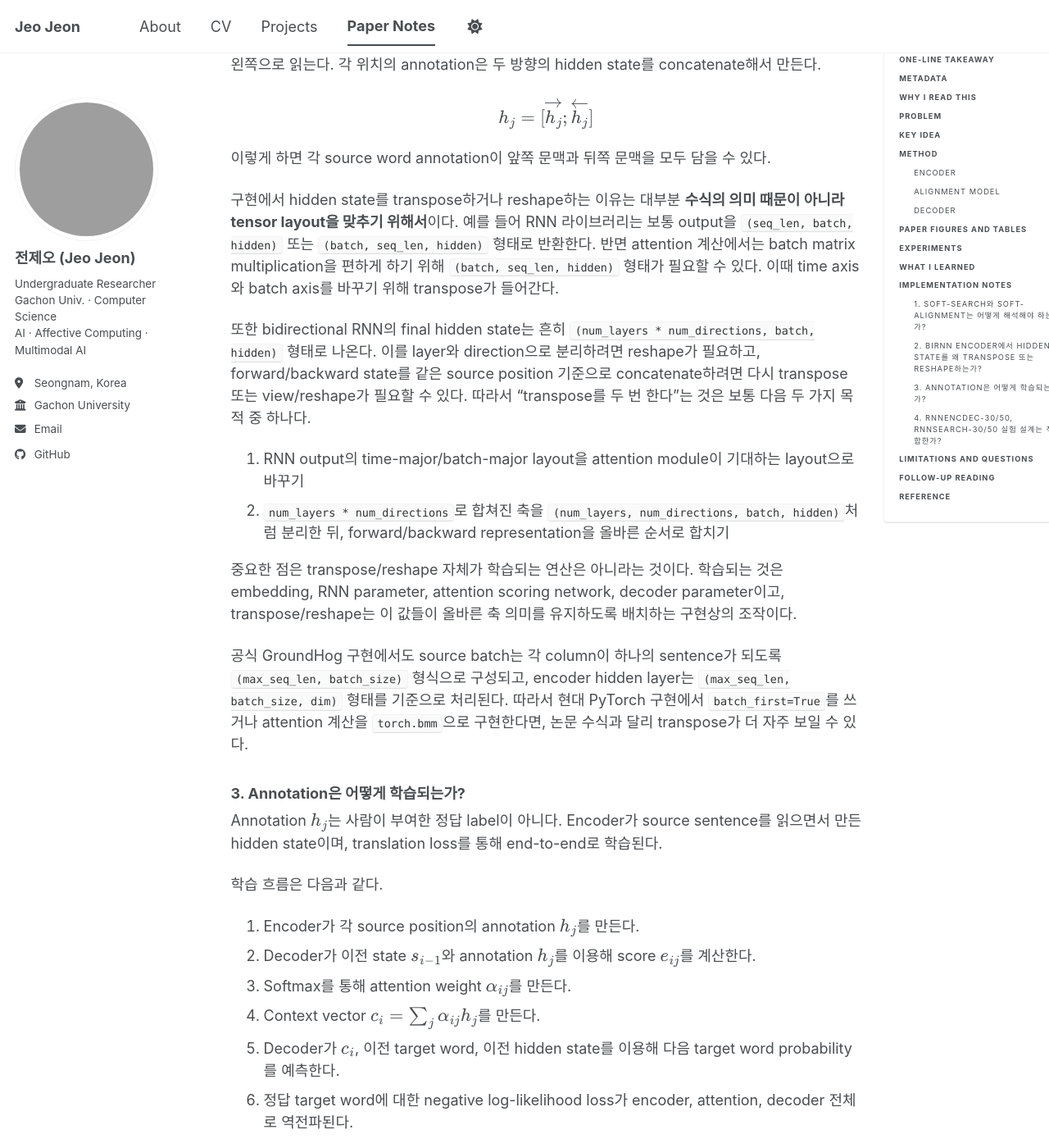
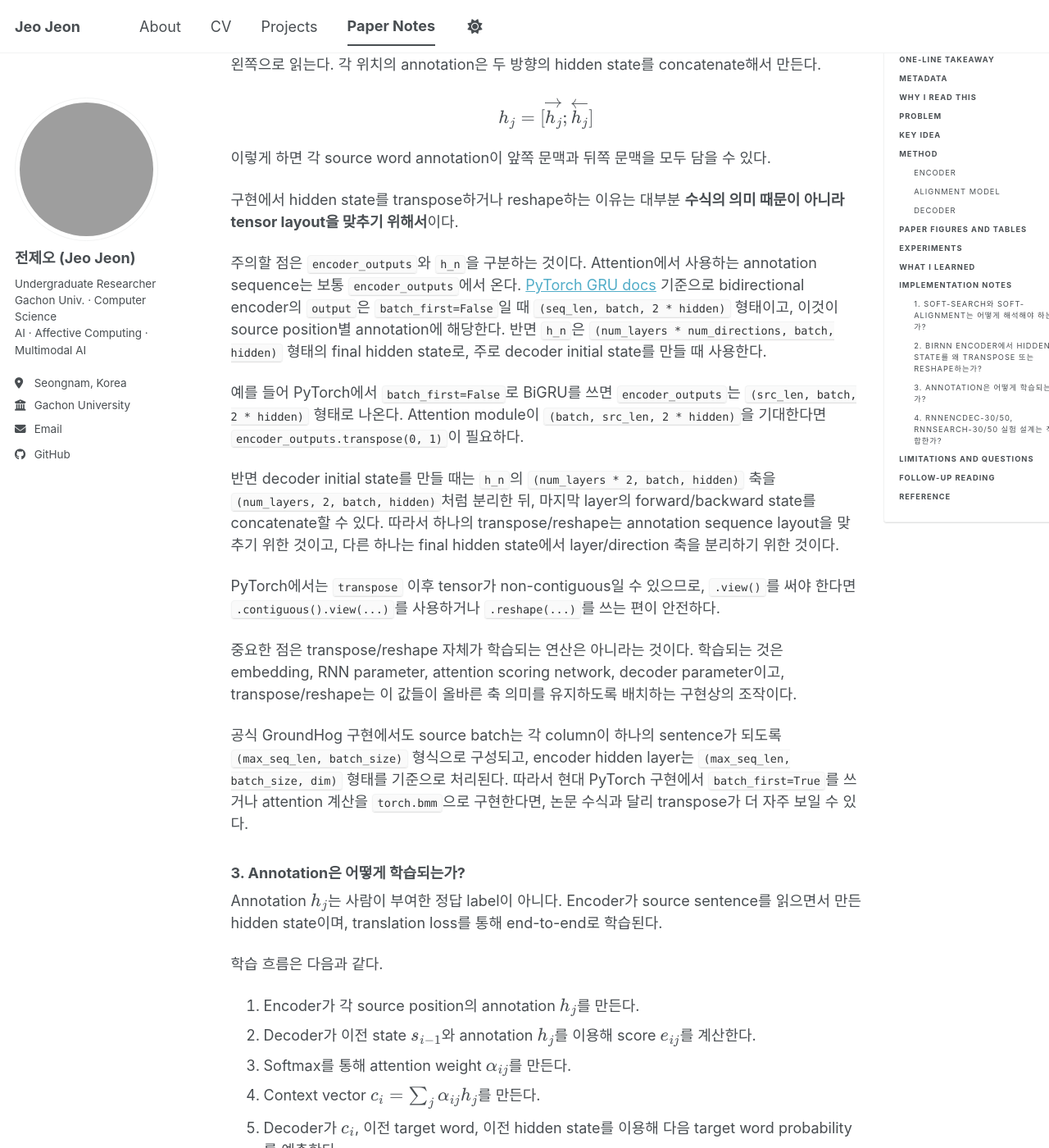
Before and after one commit to ZEO1122/ZEO1122.github.io, a Jekyll site: the page built from _pages/bahdanau-2014-nmt-attention.md, in a window 1280 px wide and 1400 px high, scrolled down 7153 px. Shown: the whole window at 82% size. Built offline with Jekyll 4.4.1, drawn with Linux system fonts in a browser that asks for light colours; a script bundle is joined from its source files by our own code; library files that are not in the unit come from our copies; some of the changed text lies outside the part shown; grey boxes are pictures that could not be loaded.

Commit message:
Polish Bahdanau implementation notes

```diff
--- a/_pages/bahdanau-2014-nmt-attention.md
+++ b/_pages/bahdanau-2014-nmt-attention.md
@@ -344,12 +344,15 @@ $$
 
 이렇게 하면 각 source word annotation이 앞쪽 문맥과 뒤쪽 문맥을 모두 담을 수 있다.
 
-구현에서 hidden state를 transpose하거나 reshape하는 이유는 대부분 **수식의 의미 때문이 아니라 tensor layout을 맞추기 위해서**이다. 예를 들어 RNN 라이브러리는 보통 output을 `(seq_len, batch, hidden)` 또는 `(batch, seq_len, hidden)` 형태로 반환한다. 반면 attention 계산에서는 batch matrix multiplication을 편하게 하기 위해 `(batch, seq_len, hidden)` 형태가 필요할 수 있다. 이때 time axis와 batch axis를 바꾸기 위해 transpose가 들어간다.
+구현에서 hidden state를 transpose하거나 reshape하는 이유는 대부분 **수식의 의미 때문이 아니라 tensor layout을 맞추기 위해서**이다.
 
-또한 bidirectional RNN의 final hidden state는 흔히 `(num_layers * num_directions, batch, hidden)` 형태로 나온다. 이를 layer와 direction으로 분리하려면 reshape가 필요하고, forward/backward state를 같은 source position 기준으로 concatenate하려면 다시 transpose 또는 view/reshape가 필요할 수 있다. 따라서 “transpose를 두 번 한다”는 것은 보통 다음 두 가지 목적 중 하나다.
+주의할 점은 `encoder_outputs`와 `h_n`을 구분하는 것이다. Attention에서 사용하는 annotation sequence는 보통 `encoder_outputs`에서 온다. [PyTorch GRU docs](https://docs.pytorch.org/docs/stable/generated/torch.nn.GRU.html) 기준으로 bidirectional encoder의 `output`은 `batch_first=False`일 때 `(seq_len, batch, 2 * hidden)` 형태이고, 이것이 source position별 annotation에 해당한다. 반면 `h_n`은 `(num_layers * num_directions, batch, hidden)` 형태의 final hidden state로, 주로 decoder initial state를 만들 때 사용한다.
 
-1. RNN output의 time-major/batch-major layout을 attention module이 기대하는 layout으로 바꾸기
-2. `num_layers * num_directions`로 합쳐진 축을 `(num_layers, num_directions, batch, hidden)`처럼 분리한 뒤, forward/backward representation을 올바른 순서로 합치기
+예를 들어 PyTorch에서 `batch_first=False`로 BiGRU를 쓰면 `encoder_outputs`는 `(src_len, batch, 2 * hidden)` 형태로 나온다. Attention module이 `(batch, src_len, 2 * hidden)`을 기대한다면 `encoder_outputs.transpose(0, 1)`이 필요하다.
+
+반면 decoder initial state를 만들 때는 `h_n`의 `(num_layers * 2, batch, hidden)` 축을 `(num_layers, 2, batch, hidden)`처럼 분리한 뒤, 마지막 layer의 forward/backward state를 concatenate할 수 있다. 따라서 하나의 transpose/reshape는 annotation sequence layout을 맞추기 위한 것이고, 다른 하나는 final hidden state에서 layer/direction 축을 분리하기 위한 것이다.
+
+PyTorch에서는 `transpose` 이후 tensor가 non-contiguous일 수 있으므로, `.view()`를 써야 한다면 `.contiguous().view(...)`를 사용하거나 `.reshape(...)`를 쓰는 편이 안전하다.
 
 중요한 점은 transpose/reshape 자체가 학습되는 연산은 아니라는 것이다. 학습되는 것은 embedding, RNN parameter, attention scoring network, decoder parameter이고, transpose/reshape는 이 값들이 올바른 축 의미를 유지하도록 배치하는 구현상의 조작이다.
 
@@ -370,9 +373,11 @@ Annotation $h_j$는 사람이 부여한 정답 label이 아니다. Encoder가 so
 
 논문에서 중요한 점은 alignment가 hard latent variable이 아니라 differentiable soft alignment라는 것이다. 따라서 gradient가 attention scoring network뿐 아니라 encoder annotation을 만든 BiRNN parameter까지 전달될 수 있다.
 
-공식 GroundHog 구현의 `RecurrentLayerWithSearch`도 이 구조를 따른다. Source annotation `c`와 이전 decoder state에서 energy를 계산하고, normalize해서 `probs`를 만든 뒤, `ctx = (c * probs).sum(axis=0)` 형태로 weighted context를 만든다. 이 context가 decoder update에 들어가기 때문에 annotation은 번역 likelihood를 높이는 방향으로 함께 학습된다.
+공식 GroundHog 구현의 [`RecurrentLayerWithSearch`](https://github.com/lisa-groundhog/GroundHog/blob/master/experiments/nmt/encdec.py)도 이 구조를 따른다. 코드에서는 source annotation `c`와 이전 decoder state를 projection해 energy를 만들고, `probs = energy / normalizer`로 normalize한 뒤, `ctx = (c * probs.dimshuffle(0, 1, 'x')).sum(axis=0)`로 weighted context를 계산한다. PyTorch식으로 쓰면 이는 대략 `ctx = weighted_sum(probs, annotations)`에 해당한다. 이 context가 decoder update에 들어가기 때문에 annotation은 번역 likelihood를 높이는 방향으로 함께 학습된다.
 
 ### 4. RNNencdec-30/50, RNNsearch-30/50 실험 설계는 적합한가?
+
+결론부터 말하면, 이 설계는 같은 cutoff 안에서 attention 유무를 비교하기에는 적합하지만, `-30`과 `-50`을 서로 직접 비교해 length cutoff 자체의 효과를 결론내리기에는 부족하다.
 
 논문에서 `-30`과 `-50`은 단순한 모델 이름이 아니라 training에 포함되는 sentence length cutoff를 의미한다. 논문은 두 모델군을 비교한다.
 
@@ -381,9 +386,9 @@ Annotation $h_j$는 사람이 부여한 정답 label이 아니다. Encoder가 so
 
 각 모델은 sentence length를 최대 30 words로 제한한 setting과 최대 50 words로 제한한 setting에서 학습된다. 그래서 `RNNencdec-30`, `RNNsearch-30`, `RNNencdec-50`, `RNNsearch-50`이 나온다.
 
-공식 GroundHog 구현을 보면 이 해석이 코드에서도 드러난다. `prototype_encdec_state()`는 논문의 `RNNencdec-30` 설정으로 문서화되어 있고, `seqlen = 30`, `bs = 80`, `dim = 1000`을 사용한다. `prototype_search_state()`는 `RNNsearch-50` 설정으로 문서화되어 있으며, `search = True`, `forward = True`, `backward = True`, `seqlen = 50`, `sort_k_batches = 20`을 설정한다. README도 기본 prototype이 `RNNsearch-50`에 해당하고, `RNNencdec-50`은 `prototype_encdec_state`에서 `seqlen=50, sort_k_batches=20`을 override해서 학습한다고 설명한다.
+공식 GroundHog 구현의 [`state.py`](https://github.com/lisa-groundhog/GroundHog/blob/master/experiments/nmt/state.py)를 보면 `prototype_encdec_state()`는 docstring상 `RNNenc-30` 설정으로 적혀 있으며, [README](https://github.com/lisa-groundhog/GroundHog/blob/master/experiments/nmt/README.md)에서는 이를 논문의 `RNNencdec-30` 학습 설정으로 안내한다. 이 설정은 `seqlen = 30`, `bs = 80`, `dim = 1000`을 사용한다. `prototype_search_state()`는 `RNNsearch-50` 설정으로 문서화되어 있으며, `search = True`, `forward = True`, `backward = True`, `seqlen = 50`, `sort_k_batches = 20`을 설정한다. README도 기본 prototype이 `RNNsearch-50`에 해당하고, `RNNencdec-50`은 `prototype_encdec_state`에서 `seqlen=50, sort_k_batches=20`을 override해서 학습한다고 설명한다.
 
-따라서 이 실험 설계는 **attention 유무를 비교하는 목적에는 어느 정도 적합하다.** 같은 length cutoff 안에서 `RNNencdec-30`과 `RNNsearch-30`, `RNNencdec-50`과 `RNNsearch-50`을 비교하면 fixed-vector encoder-decoder와 attention-based decoder의 차이를 볼 수 있기 때문이다. 실제 결과에서도 같은 cutoff 기준으로 RNNsearch가 RNNencdec보다 높은 BLEU를 보인다.
+같은 length cutoff 안에서 `RNNencdec-30`과 `RNNsearch-30`, `RNNencdec-50`과 `RNNsearch-50`을 비교하면 fixed-vector encoder-decoder와 attention-based decoder의 차이를 볼 수 있다. 실제 결과에서도 같은 cutoff 기준으로 RNNsearch가 RNNencdec보다 높은 BLEU를 보인다.
 
 하지만 `30`과 `50`을 직접 비교해 “길이를 늘리면 성능이 좋아진다/나빠진다”라고 단순 결론을 내리기에는 한계가 있다. `seqlen=50` setting은 `seqlen=30` setting보다 더 긴 문장들을 training에 포함하므로, 학습 데이터의 길이 분포와 난이도가 달라진다. 또한 GroundHog의 `sort_k_batches`는 여러 minibatch를 모아 길이순으로 정렬한 뒤 padding을 줄이기 위한 batching 전략이지, length bucket별 데이터 분포를 균등하게 맞추는 실험 설계는 아니다.
 
@@ -393,23 +398,11 @@ Annotation $h_j$는 사람이 부여한 정답 label이 아니다. Encoder가 so
 - **주의할 비교:** `-30` vs `-50` 자체의 직접 비교
 - **핵심 해석:** 논문의 주장은 “RNNsearch가 fixed-length vector bottleneck을 완화해 긴 문장에 더 robust하다”는 것이며, 30/50 setting은 이를 보여주는 근거이지만 완전히 균등한 length-controlled 실험은 아니다.
 
-Korean-English 또는 lower-resource setting으로 확장하려면 더 엄밀한 재현 설계가 필요하다. 예를 들어 다음 항목을 함께 보고해야 한다.
-
-- train/dev/test의 sentence length distribution
-- Korean tokenization 방식: eojeol, morpheme, BPE/SentencePiece 등
-- source/target vocabulary size와 `UNK` 또는 rare token 비율
-- length bucket별 BLEU 또는 chrF
-- low-resource size별 성능 변화
-- attention heatmap이 tokenization 단위에 따라 어떻게 달라지는지
-- 여러 random seed의 평균과 분산
-
-이렇게 정리하면 기존 English-to-French 결과를 단순히 Korean-English에 일반화하지 않고, attention의 장점이 언어쌍과 데이터 규모가 바뀌어도 유지되는지 더 명확하게 검증할 수 있다.
-
 ## Limitations and Questions
 
-- The shortlist vocabulary maps rare words to `UNK`, so rare-word translation is still weak.
-- Attention requires computing source-target pair scores, which scales with both input and output length.
-- Attention heatmaps are useful diagnostics, but they should not automatically be treated as a complete explanation of model behavior.
+* Shortlist vocabulary 때문에 rare word가 `UNK`로 매핑되며, rare-word translation은 여전히 약하다.
+* Attention은 source-target pair score를 계산하므로 입력 길이와 출력 길이가 모두 길어질수록 계산량이 증가한다.
+* Attention heatmap은 유용한 진단 도구이지만, 모델 행동에 대한 완전한 설명으로 자동 해석해서는 안 된다.
 
 ## Follow-Up Reading
 
```
